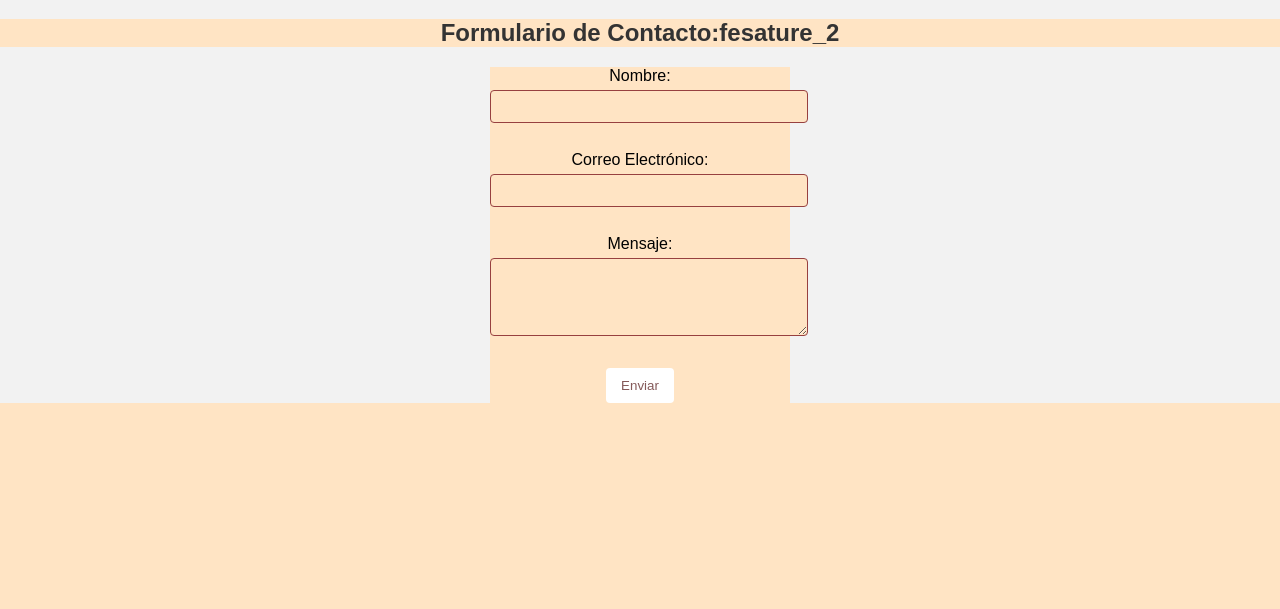
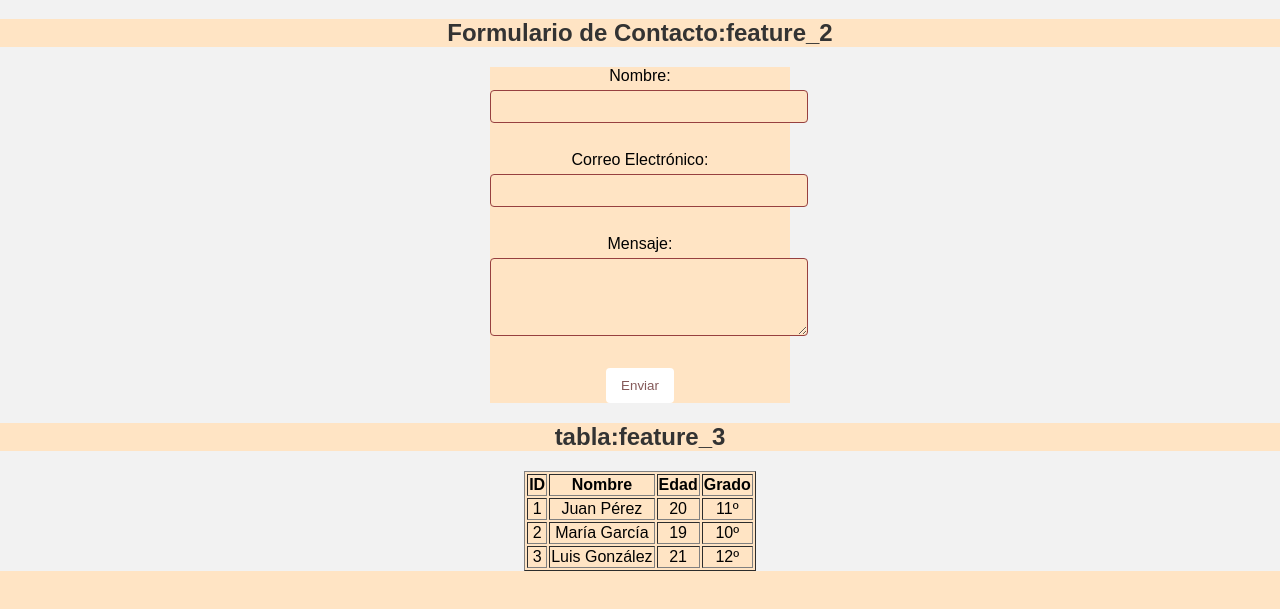
Before and after one commit to ElmerRCH/Html, a plain HTML site: page index.html in a window 1280 px wide. Shown: the part 61-670 px from the top of the page. Drawn offline with Linux system fonts and the light colour scheme.

Commit message:
tabla
se agrego una tablita

```diff
--- a/index.css
+++ b/index.css
@@ -47,14 +47,16 @@ h2 {
     color: #333;
 }
 
-/* Estilos para el formulario cuando se enfoca */
+
 input[type="text"]:focus,
 input[type="email"]:focus,
 textarea:focus {
     border: 1px solid #e2e9e2;
 }
 
-/* Estilos para el botón de envío cuando se pasa el ratón por encima */
 input[type="submit"]:hover {
     background-color: #fdfffd;
 }
+table {
+    margin:auto;
+}
--- a/index.html
+++ b/index.html
@@ -9,7 +9,7 @@
 
 <body>
     <h1>Hola mundo:master</h1>
-    <h2>Formulario de Contacto:fesature_2</h2>
+    <h2>Formulario de Contacto:feature_2</h2>
     <form action="" method="post">
         <label for="nombre">Nombre:</label>
         <input type="text" id="nombre" name="nombre" required><br><br>
@@ -22,6 +22,34 @@
 
         <input type="submit" value="Enviar">
     </form>
+    <h2>tabla:feature_3</h2>
+
+    <table border="1">
+        <tr>
+            <th>ID</th>
+            <th>Nombre</th>
+            <th>Edad</th>
+            <th>Grado</th>
+        </tr>
+        <tr>
+            <td>1</td>
+            <td>Juan Pérez</td>
+            <td>20</td>
+            <td>11º</td>
+        </tr>
+        <tr>
+            <td>2</td>
+            <td>María García</td>
+            <td>19</td>
+            <td>10º</td>
+        </tr>
+        <tr>
+            <td>3</td>
+            <td>Luis González</td>
+            <td>21</td>
+            <td>12º</td>
+        </tr>
+    </table>
 </body>
 
 </html>
```
